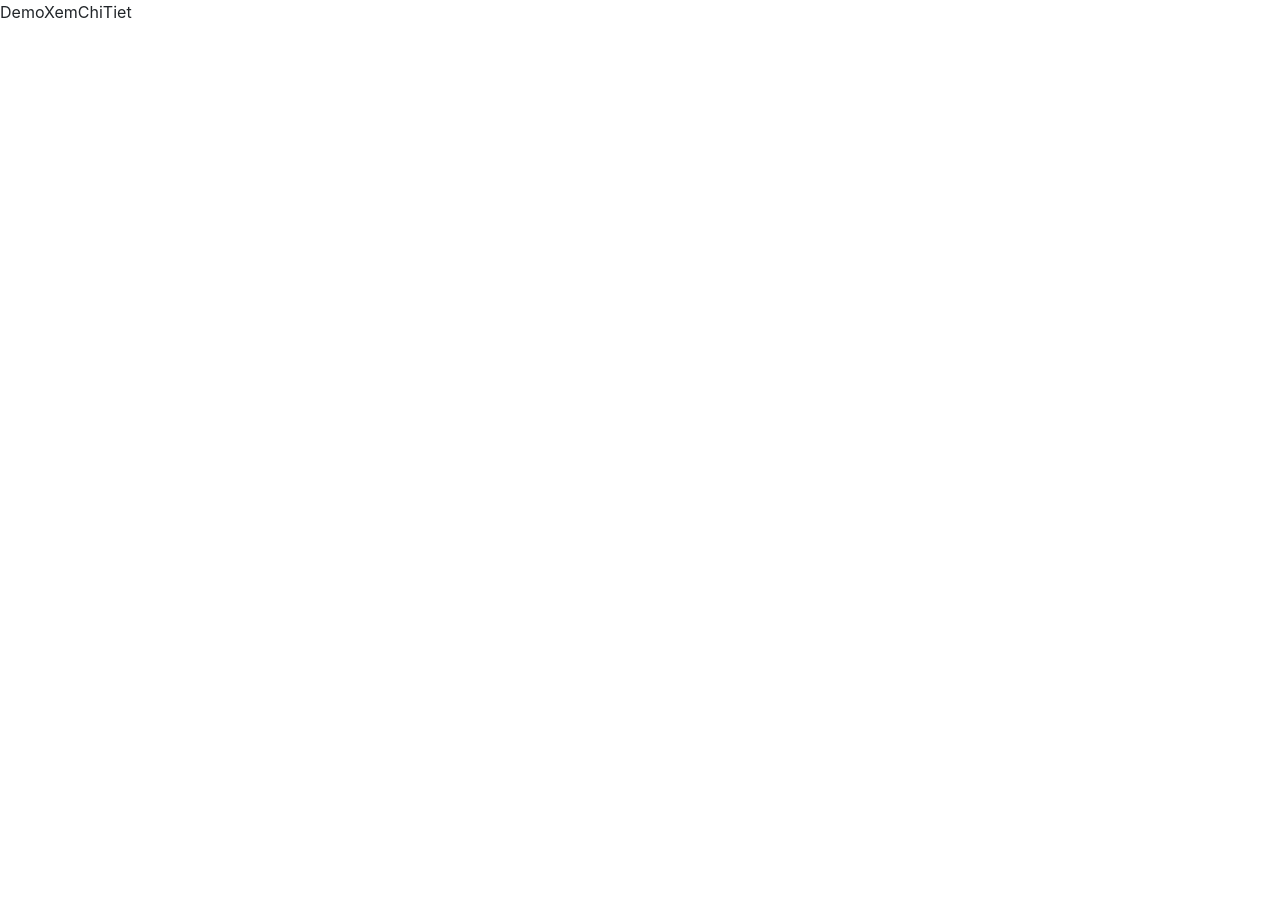
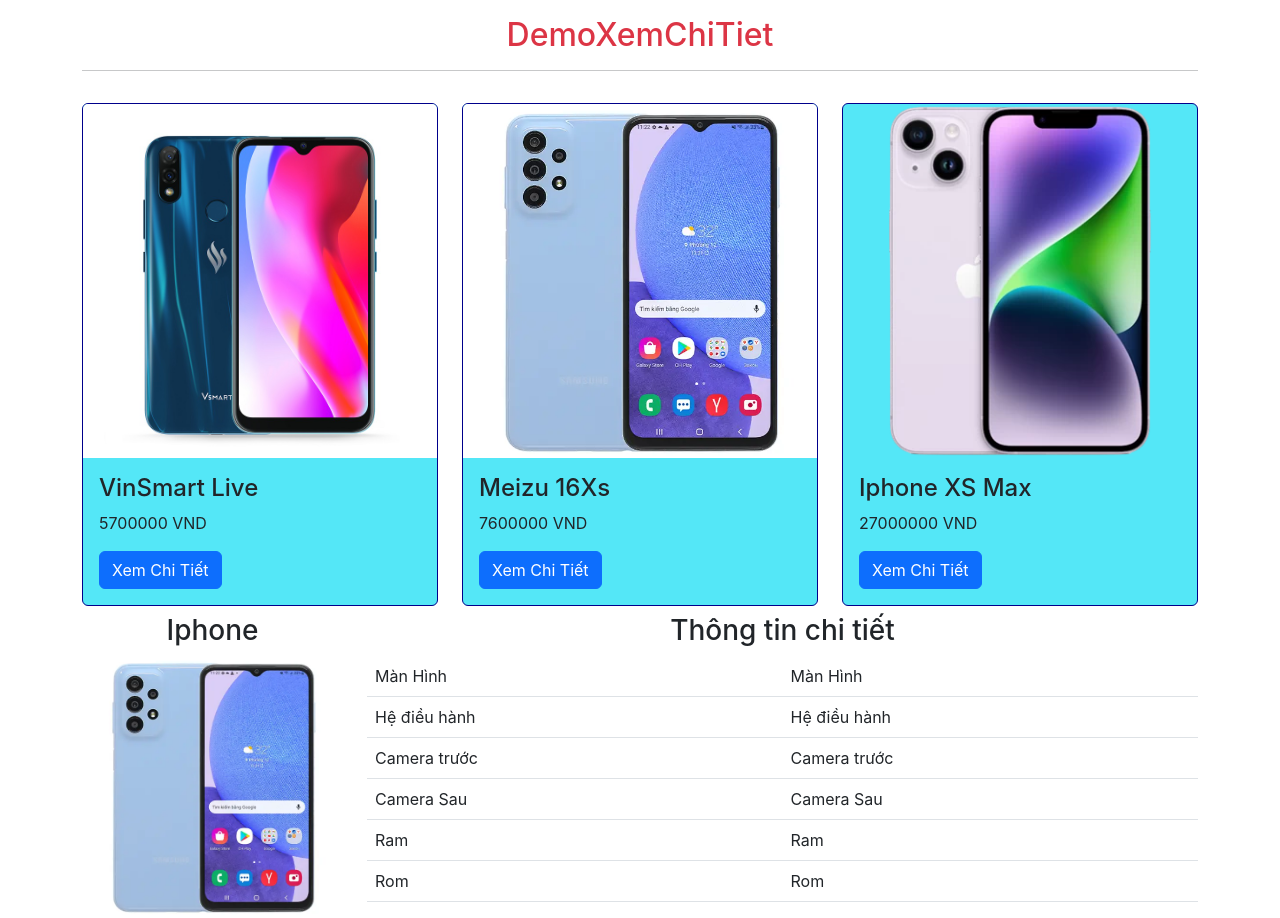
Before and after one commit to AVan-Git/Basic-ReactJS, a React (Create React App) app in the folder demo-buoi4-event/: page / in a window 1280 px wide. Before the commit the page ends 800 px from the top, so only its background shows below. Built offline with nearby package versions, Linux system fonts and the light colour scheme.

Commit message:
screen Detail: up data

```diff
--- a/demo-buoi4-event/src/Props/DataBase/DataPhone.js
+++ b/demo-buoi4-event/src/Props/DataBase/DataPhone.js
@@ -1,5 +1,7 @@
 const data = [
-    {"maSP": 1, "tenSP": "VinSmart Live", "manHinh": "AMOLED, 6.2, Full HD+", "heDieuHanh": "Android 9.0 (Pie)", "cameraTruoc": "20 Mp", "cameraSau": "Chính 48 MP & Phụ 8 MP, 5 MP", "ram": "4 GB", "rom": "64 GB", "giaBan": 5700000, "hìnhAnh": "./img/vsmart.jpg" },
+    {"maSP": 1, "tenSP": "VinSmart Live", "manHinh": "AMOLED, 6.2, Full HD+", "heDieuHanh": "Android 9.0 (Pie)", "cameraTruoc": "20 Mp", "cameraSau": "Chính 48 MP & Phụ 8 MP, 5 MP", "ram": "4 GB", "rom": "64 GB", "giaBan": 5700000, "hinhAnh": "./img/vsmart.webp" },
     {"maSP": 2, "tenSP": "Meizu 16Xs",    "manHinh": "AMOLED, FHD+ 2732 x 1080 pixels", "heDieuHanh": "Android 9.0 (Pie); Flyme", "cameraTruoc": "20 MP", "cameraSau": "Chính 13 MP & Phụ 8 MP, 5 Mp", "ram": "4 GB" , "rom": "64 GB", "giaBan": 7600000, "hinhAnh": "./img/samsung.webp"},
     {"maSP": 3, "tenSP": "Iphone XS Max", "manHinh": "OLED, 6.5, 1242 x 2688 Pixels", "heDieuHanh": "Android 10s", "cameraSau": "Chính 12 MP & Phụ 12 Mp", "cameraTruoc": "7 MP", "ram": "4 GB", "rom": "64 GB", "giaBan": 27000000, "hinhAnh": "./img/iphone.webp" }
 ]
+
+export default data
--- a/demo-buoi4-event/src/Props/DemoXemChiTiet/DemoXemChiTiet.jsx
+++ b/demo-buoi4-event/src/Props/DemoXemChiTiet/DemoXemChiTiet.jsx
@@ -1,11 +1,89 @@
 import React, { Component } from 'react'
+import DataPhone from '../DataBase/DataPhone'
+
+
+const data = DataPhone;
 
 export default class DemoXemChiTiet extends Component {
-  render() {
-    return (
-      <div>
-        DemoXemChiTiet
-      </div>
-    )
-  }
+
+
+
+   renderProduct = () => {
+         return data.map((item, index) => {
+            console.log("🚀 ~ file: DemoXemChiTiet.jsx:12 ~ DemoXemChiTiet ~ returndata.map ~ item:", item)
+            return (
+               <div className="col-4 mt-3" key={index}>
+                  <div className="card" style={{ backgroundColor: "rgba(84, 231, 247)", borderColor: 'darkblue' }}>
+                     <img className="card-img-top" src={item.hinhAnh} alt="Title" />
+                     <div className="card-body">
+                        <h4 className="card-title">{item.tenSP}</h4>
+                        <p className="card-text">{item.giaBan} VND</p>
+
+                        <button type="button" class="btn btn-primary" data-bs-toggle="button" aria-pressed="false" autocomplete="off">Xem Chi Tiết</button>
+                     </div>
+                  </div>
+               </div>
+            )
+         })
+      }
+   render() {
+
+
+
+      return (
+         <div className='container mt-3'>
+            <h2 className="text-center text-danger">DemoXemChiTiet</h2>
+            <hr />
+
+            <div className="row">
+
+               {this.renderProduct()}
+
+            </div>
+
+            {/* Detail Phone */}
+
+            <div className="detail-phone mt-2">
+               <div className="row">
+                  <div className="col-3">
+                     <h3 className="text-center">Iphone</h3>
+                     <img className="card-img-top" src="./img/samsung.webp" alt="Title" />
+                  </div>
+                  <div className="col-9">
+                     <h3 className="text-center">Thông tin chi tiết</h3>
+                     <table className='table'>
+                        <tbody>
+                           <tr>
+                              <td>Màn Hình</td>
+                              <td>Màn Hình</td>
+                           </tr>
+                           <tr>
+                              <td>Hệ điều hành</td>
+                              <td>Hệ điều hành</td>
+                           </tr>
+                           <tr>
+                              <td>Camera trước</td>
+                              <td>Camera trước</td>
+                           </tr>
+                           <tr>
+                              <td>Camera Sau</td>
+                              <td>Camera Sau</td>
+                           </tr>
+                           <tr>
+                              <td>Ram</td>
+                              <td>Ram</td>
+                           </tr>
+                           <tr>
+                              <td>Rom</td>
+                              <td>Rom</td>
+                           </tr>
+                        </tbody>
+                     </table>
+                  </div>
+               </div>
+            </div>
+
+         </div>
+      )
+   }
 }
```
Also changed, not shown: demo-buoi4-event/public/img/vsmart.webp (renamed from demo-buoi4-event/public/img/vsmart.jpg), 1 other file (tests, documents, lock files or other folders).
